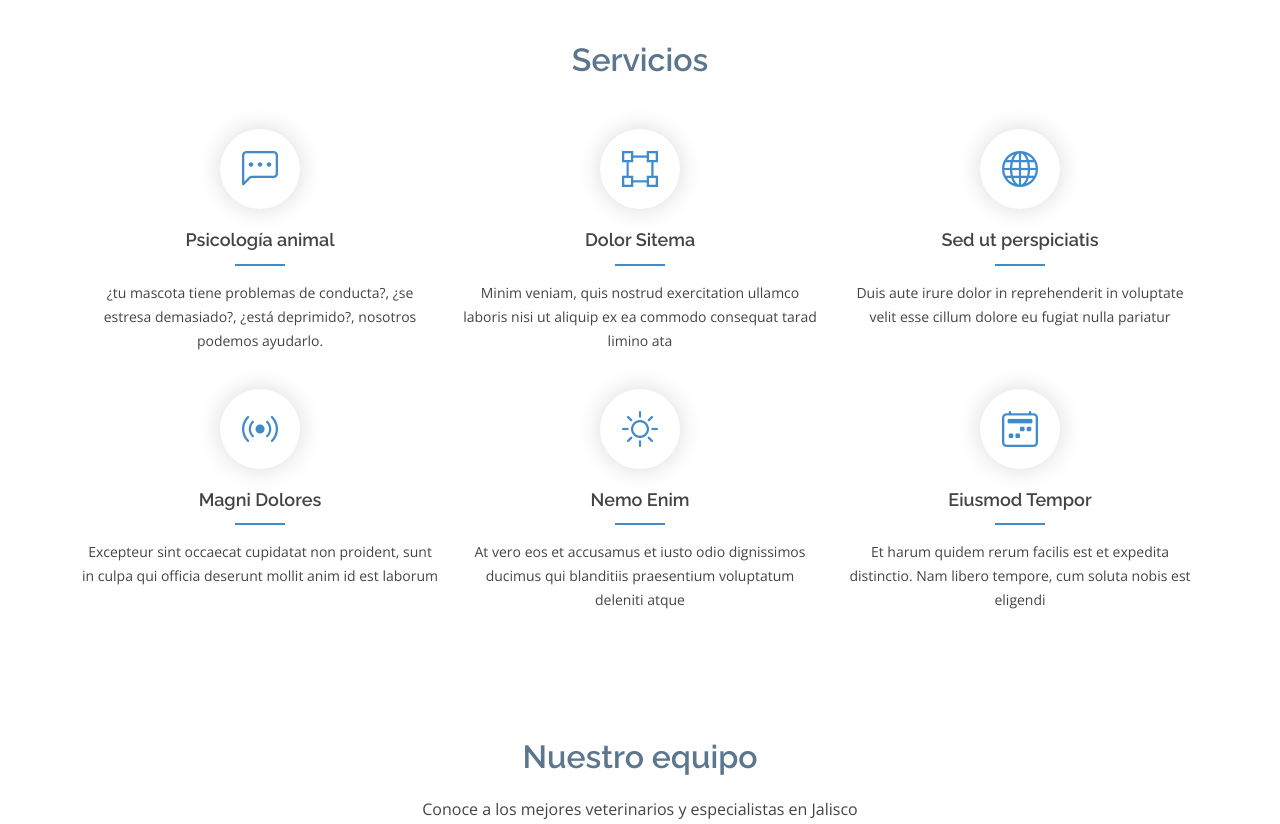
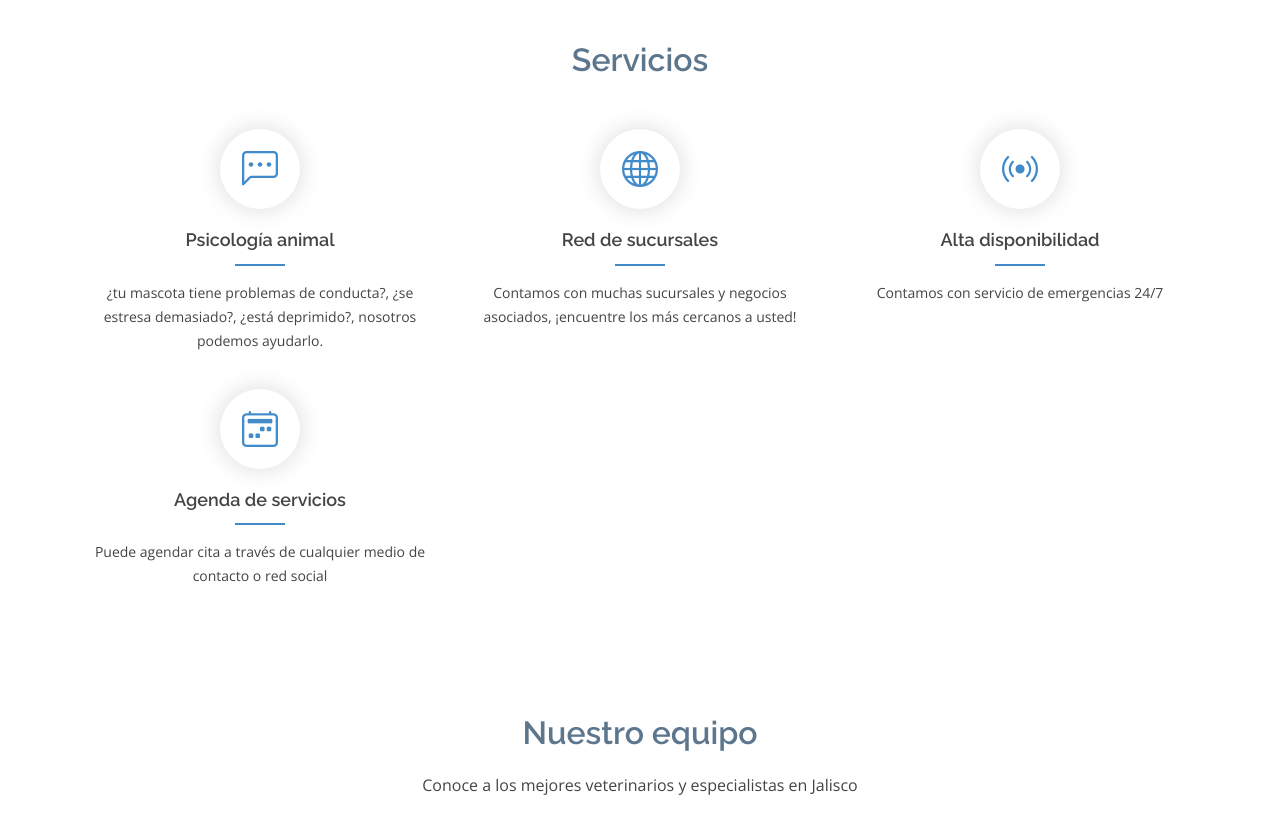
Before and after one commit to DafneVillarreal/Landing, a plain HTML site: page index.html in a window 1280 px wide. Shown: the part 2140-2964 px from the top of the page. Drawn offline with nearby package versions, Linux system fonts and the light colour scheme.

Commit message:
se edito la seccion de servicios

```diff
--- a/index.html
+++ b/index.html
@@ -63,23 +63,6 @@
           <li><a class="nav-link scrollto" href="#about">Sobre nosotros</a></li>
           <li><a class="nav-link scrollto" href="#services">Servicios</a></li>
           <li><a class="nav-link scrollto" href="#team">Equipo</a></li>
-         <!-- <li class="dropdown"><a href="#"><span>Drop Down</span> <i class="bi bi-chevron-down"></i></a>
-            <ul>
-              <li><a href="#">Drop Down 1</a></li>
-              <li class="dropdown"><a href="#"><span>Deep Drop Down</span> <i class="bi bi-chevron-right"></i></a>
-                <ul>
-                  <li><a href="#">Deep Drop Down 1</a></li>
-                  <li><a href="#">Deep Drop Down 2</a></li>
-                  <li><a href="#">Deep Drop Down 3</a></li>
-                  <li><a href="#">Deep Drop Down 4</a></li>
-                  <li><a href="#">Deep Drop Down 5</a></li>
-                </ul>
-              </li>
-              <li><a href="#">Drop Down 2</a></li>
-              <li><a href="#">Drop Down 3</a></li>
-              <li><a href="#">Drop Down 4</a></li>
-            </ul>
-          </li> -->
           <li><a class="nav-link scrollto" href="#contact">Contacto</a></li>
         </ul>
         <i class="bi bi-list mobile-nav-toggle"></i>
@@ -102,7 +85,7 @@
             <div class="carousel-container">
               <div class="carousel-content container">
                 <h2 class="animate__animated animate__fadeInDown">Los mejores <span>especialistas</span></h2>
-                <p class="animate__animated animate__fadeInUp">En veterinaria "Dogtor" encontrará a los mejores médicos veterinarios y zootecnistas de Guadalajara.</p>
+                <p class="animate__animated animate__fadeInUp">En veterinaria Chikorita encontrará a los mejores médicos veterinarios y zootecnistas de Guadalajara.</p>
                 <a href="#about" class="btn-get-started animate__animated animate__fadeInUp scrollto">Leer más</a>
               </div>
             </div>
@@ -160,7 +143,7 @@
             <div class="icon-box" data-aos="fade-up" data-aos-delay="100">
               <div class="icon"><i class="bx bx-gift"></i></div>
               <h4 class="title"><a href="">Recompensamos su lealtad</a></h4>
-              <p class="description">En veterinaria Dogtor agadecemos su lealtad, ¡obtenga su registro de cliente frecuente!</p>
+              <p class="description">En veterinaria Chikorita agadecemos su lealtad, ¡obtenga su registro de cliente frecuente!</p>
             </div>
 
           </div>
@@ -255,30 +238,20 @@
             <h4 class="title"><a href="">Psicología animal</a></h4>
             <p class="description">¿tu mascota tiene problemas de conducta?, ¿se estresa demasiado?, ¿está deprimido?, nosotros podemos ayudarlo.</p>
           </div>
-          <div class="col-lg-4 col-md-6 icon-box" data-aos="fade-up" data-aos-delay="100">
-            <div class="icon"><i class="bi bi-bounding-box"></i></div>
-            <h4 class="title"><a href="">Dolor Sitema</a></h4>
-            <p class="description">Minim veniam, quis nostrud exercitation ullamco laboris nisi ut aliquip ex ea commodo consequat tarad limino ata</p>
-          </div>
           <div class="col-lg-4 col-md-6 icon-box" data-aos="fade-up" data-aos-delay="200">
             <div class="icon"><i class="bi bi-globe"></i></div>
-            <h4 class="title"><a href="">Sed ut perspiciatis</a></h4>
-            <p class="description">Duis aute irure dolor in reprehenderit in voluptate velit esse cillum dolore eu fugiat nulla pariatur</p>
+            <h4 class="title"><a href="">Red de sucursales</a></h4>
+            <p class="description">Contamos con muchas sucursales y negocios asociados, ¡encuentre los más cercanos a usted!</p>
           </div>
           <div class="col-lg-4 col-md-6 icon-box" data-aos="fade-up" data-aos-delay="300">
             <div class="icon"><i class="bi bi-broadcast"></i></div>
-            <h4 class="title"><a href="">Magni Dolores</a></h4>
-            <p class="description">Excepteur sint occaecat cupidatat non proident, sunt in culpa qui officia deserunt mollit anim id est laborum</p>
-          </div>
-          <div class="col-lg-4 col-md-6 icon-box" data-aos="fade-up" data-aos-delay="400">
-            <div class="icon"><i class="bi bi-brightness-high"></i></div>
-            <h4 class="title"><a href="">Nemo Enim</a></h4>
-            <p class="description">At vero eos et accusamus et iusto odio dignissimos ducimus qui blanditiis praesentium voluptatum deleniti atque</p>
+            <h4 class="title"><a href="">Alta disponibilidad</a></h4>
+            <p class="description">Contamos con servicio de emergencias 24/7</p>
           </div>
           <div class="col-lg-4 col-md-6 icon-box" data-aos="fade-up" data-aos-delay="500">
             <div class="icon"><i class="bi bi-calendar2-week"></i></div>
-            <h4 class="title"><a href="">Eiusmod Tempor</a></h4>
-            <p class="description">Et harum quidem rerum facilis est et expedita distinctio. Nam libero tempore, cum soluta nobis est eligendi</p>
+            <h4 class="title"><a href="">Agenda de servicios</a></h4>
+            <p class="description">Puede agendar cita a través de cualquier medio de contacto o red social</p>
           </div>
         </div>
 
```
